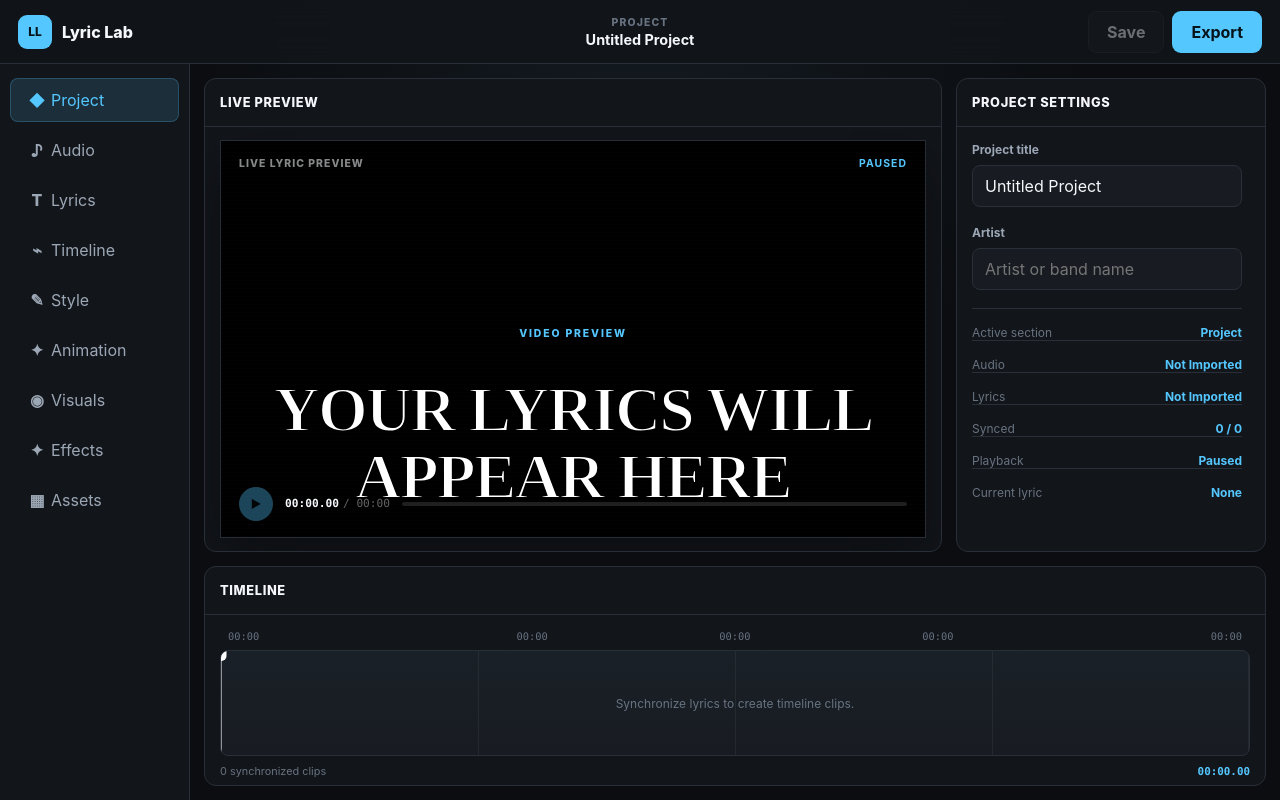
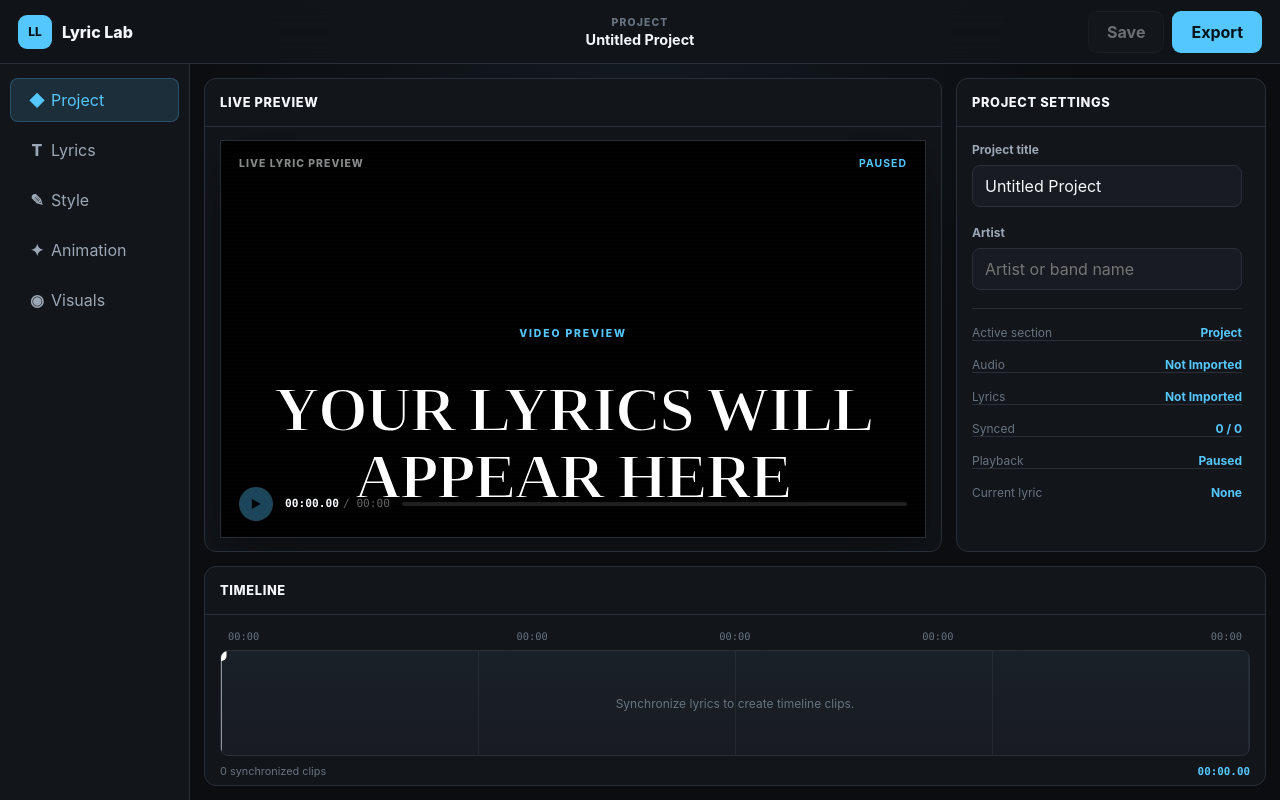
Before and after one commit to rtocastro/lyric-lab, a React app: page / in a window 1280 px wide. Both pictures are taken after a click on the button "New Project". Built offline with nearby package versions, Linux system fonts and the light colour scheme; the HTML template or start-up script is replaced by a standard one.

Commit message:
cleaned up sidebar got rid of starter and boiler sections

```diff
--- a/src/components/Sidebar.jsx
+++ b/src/components/Sidebar.jsx
@@ -5,24 +5,14 @@ const sidebarItems = [
         label: "Project",
     },
     {
-        id: "audio",
-        icon: "♪",
-        label: "Audio",
-    },
-    {
         id: "lyrics",
         icon: "T",
         label: "Lyrics",
     },
     {
-        id: "timeline",
-        icon: "⌁",
-        label: "Timeline",
-    },
-    {
         id: "style",
+        icon: "✎",
         label: "Style",
-        icon: "✎",
     },
     {
         id: "animation",
@@ -33,16 +23,6 @@ const sidebarItems = [
         id: "visuals",
         icon: "◉",
         label: "Visuals",
-    },
-    {
-        id: "effects",
-        icon: "✦",
-        label: "Effects",
-    },
-    {
-        id: "assets",
-        icon: "▦",
-        label: "Assets",
     },
 ];
 
```
